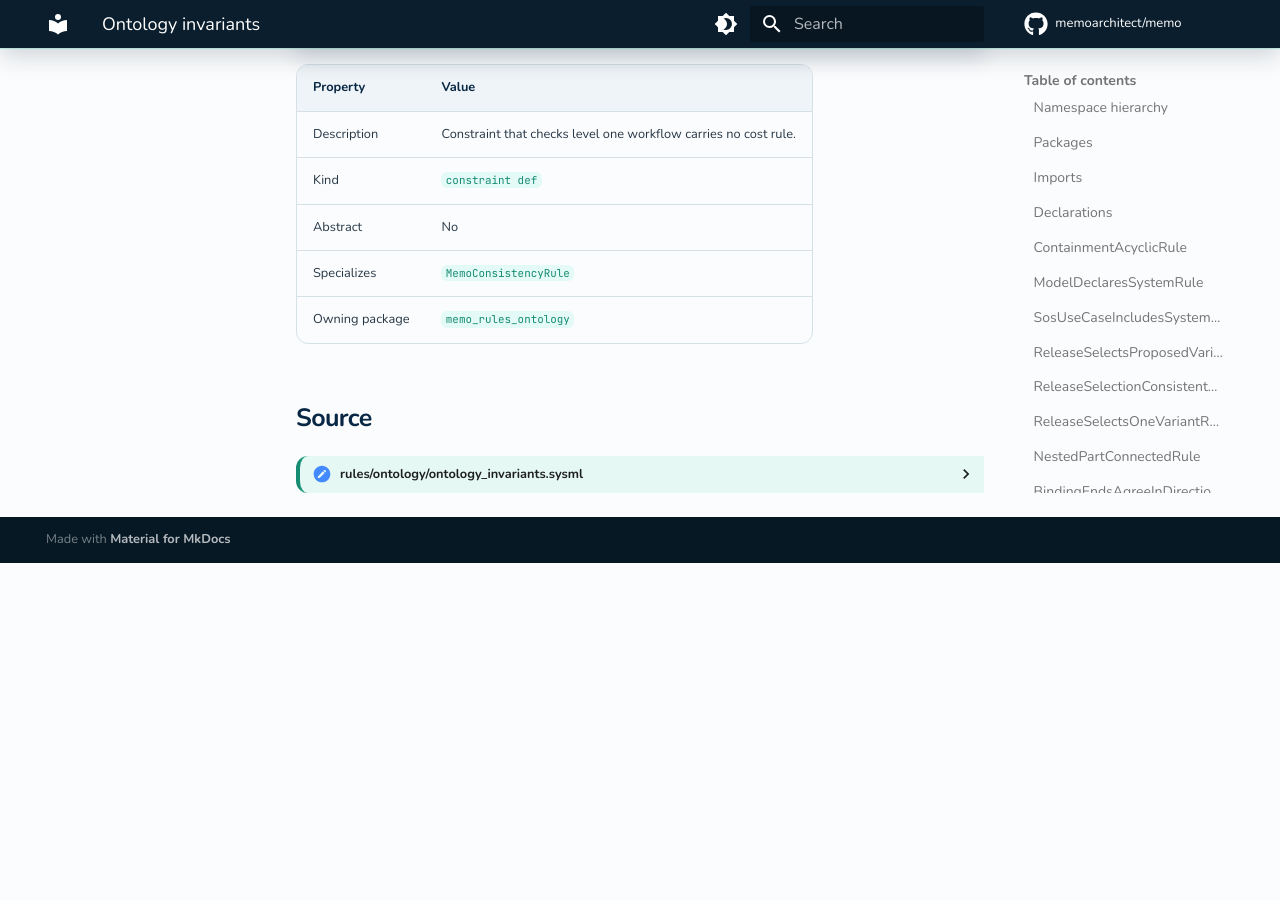
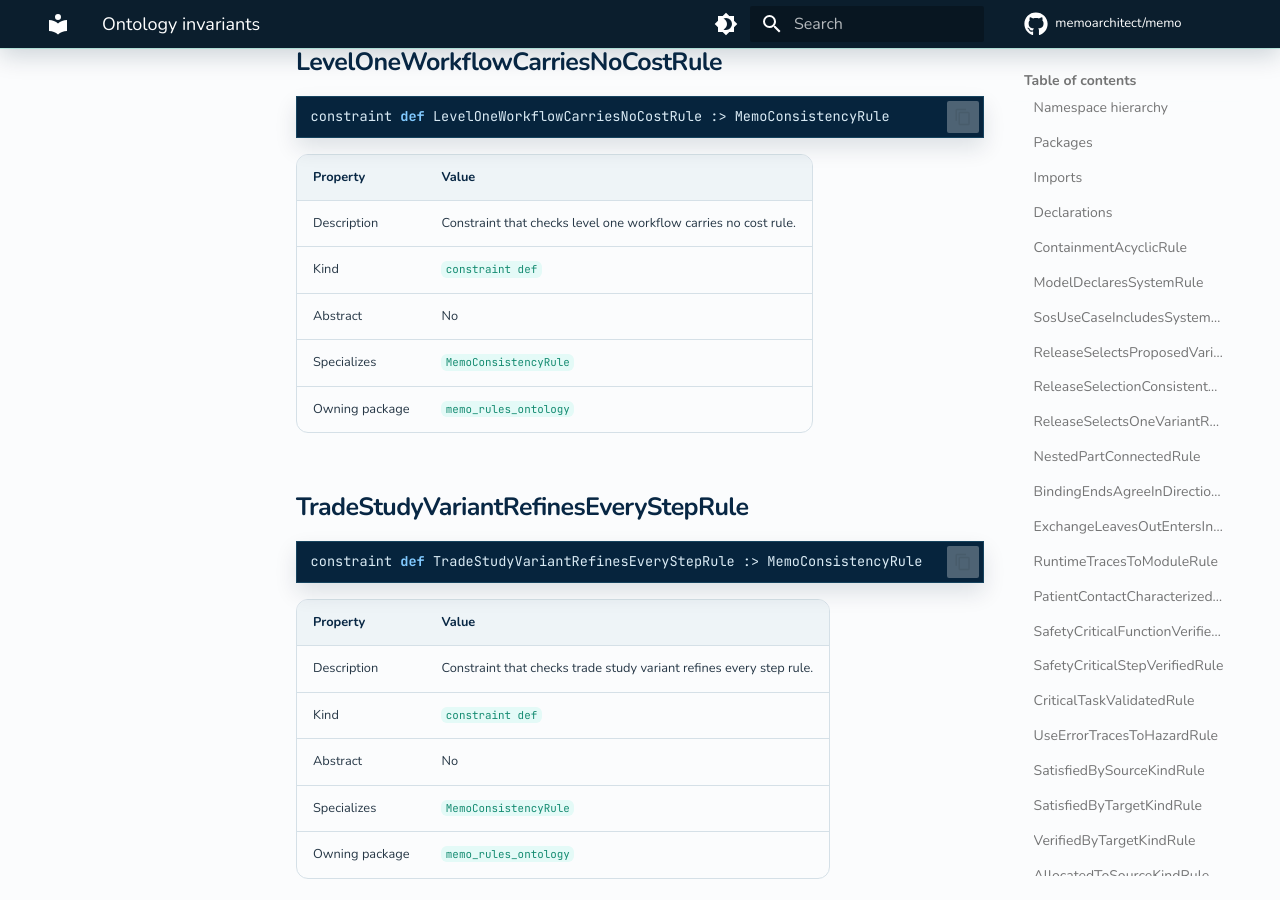
Before and after one commit to memoarchitect/memo, an MkDocs documentation site: the page built from docs/sysml-api/rules/ontology/ontology_invariants.md, in a window 1280 px wide and 900 px high, scrolled down 26801 px. Built offline with MkDocs 1.6.1 and Material for MkDocs 9.7.7, drawn with Linux system fonts in a browser that asks for light colours; comment, search, counter and statistics services are not loaded; before the commit the page ends 27364 px from its top, so only the background shows below that; some of the changed text lies outside the part shown.

Commit message:
Rule CR-ONT-101: every alternative of a trade study refines every step the others refine
Co-Authored-By: Claude Opus 5.5 <noreply@anthropic.com>

````diff
--- a/docs/sysml-api/rules/ontology/ontology_invariants.md
+++ b/docs/sysml-api/rules/ontology/ontology_invariants.md
@@ -83,6 +83,7 @@
 | [`ProjectDeclaresOneCurrencyRule`](#projectdeclaresonecurrencyrule) | `constraint def` | Constraint that checks project declares one currency rule. | `MemoConsistencyRule` |
 | [`LevelOneScenarioCarriesNoLikelihoodRule`](#levelonescenariocarriesnolikelihoodrule) | `constraint def` | Constraint that checks level one scenario carries no likelihood rule. | `MemoConsistencyRule` |
 | [`LevelOneWorkflowCarriesNoCostRule`](#leveloneworkflowcarriesnocostrule) | `constraint def` | Constraint that checks level one workflow carries no cost rule. | `MemoConsistencyRule` |
+| [`TradeStudyVariantRefinesEveryStepRule`](#tradestudyvariantrefineseverysteprule) | `constraint def` | Constraint that checks trade study variant refines every step rule. | `MemoConsistencyRule` |
 
 ## ContainmentAcyclicRule
 
@@ -783,6 +784,21 @@ constraint def LevelOneWorkflowCarriesNoCostRule :> MemoConsistencyRule
 | Property | Value |
 | --- | --- |
 | Description | Constraint that checks level one workflow carries no cost rule. |
+| Kind | `constraint def` |
+| Abstract | No |
+| Specializes | `MemoConsistencyRule` |
+| Owning package | `memo_rules_ontology` |
+
+
+## TradeStudyVariantRefinesEveryStepRule
+
+```sysml
+constraint def TradeStudyVariantRefinesEveryStepRule :> MemoConsistencyRule
+```
+
+| Property | Value |
+| --- | --- |
+| Description | Constraint that checks trade study variant refines every step rule. |
 | Kind | `constraint def` |
 | Abstract | No |
 | Specializes | `MemoConsistencyRule` |
@@ -1575,6 +1590,17 @@ constraint def LevelOneWorkflowCarriesNoCostRule :> MemoConsistencyRule
             attribute predicateExpression = "attributes.perProcedureCost == '' or not(downstream(realizesUseCase)->exists(downstream(hasSubject)->exists(conformsTo(OperationalEntity))))";
             constraint { true }
         }
+        constraint def TradeStudyVariantRefinesEveryStepRule :> MemoConsistencyRule {
+            @MemoIdentity { :>> providedId = "CR-ONT-101"; }
+            attribute tailoring = RuleTailoringKind::methodology;
+            attribute domain = RuleDomainKind::modelling;
+            attribute obligation = RuleObligationKind::recommended;
+            attribute appliesTo = "OperationalWorkflow";
+            attribute severity = RuleSeverityKind::error;
+            attribute rationaleText = "Every alternative of a trade study refines every level-1 step that any alternative of it refines, whether its activities are nested in its scenarios or performed by them. An alternative with a step missing reads as zero time and zero cost for it, so the study would prefer it for doing less.";
+            attribute predicateExpression = "not(upstream(hasSubject)->exists(attributes.usageType == 'TradeStudy')) or upstream(hasSubject)->select(attributes.usageType == 'TradeStudy')->forAll(downstream(hasSubject)->forAll(downstream(composes)->forAll(downstream(realizes)->forAll(upstream(realizes)->exists(upstream(composes)->exists(id == subject.id) or upstream(performs)->exists(upstream(composes)->exists(id == subject.id))))) and downstream(composes)->forAll(downstream(performs)->forAll(downstream(realizes)->forAll(upstream(realizes)->exists(upstream(composes)->exists(id == subject.id) or upstream(performs)->exists(upstream(composes)->exists(id == subject.id))))))))";
+            constraint { true }
+        }
     }
 
     ```
````
Also changed, not shown: other parts of docs/sysml-api/rules/ontology/ontology_invariants.md (+3 -4 lines), docs/sysml-api/constraints.md (+1 -0 lines), docs/sysml-api/hierarchy.md (+1 -1 lines), 1 other file.
